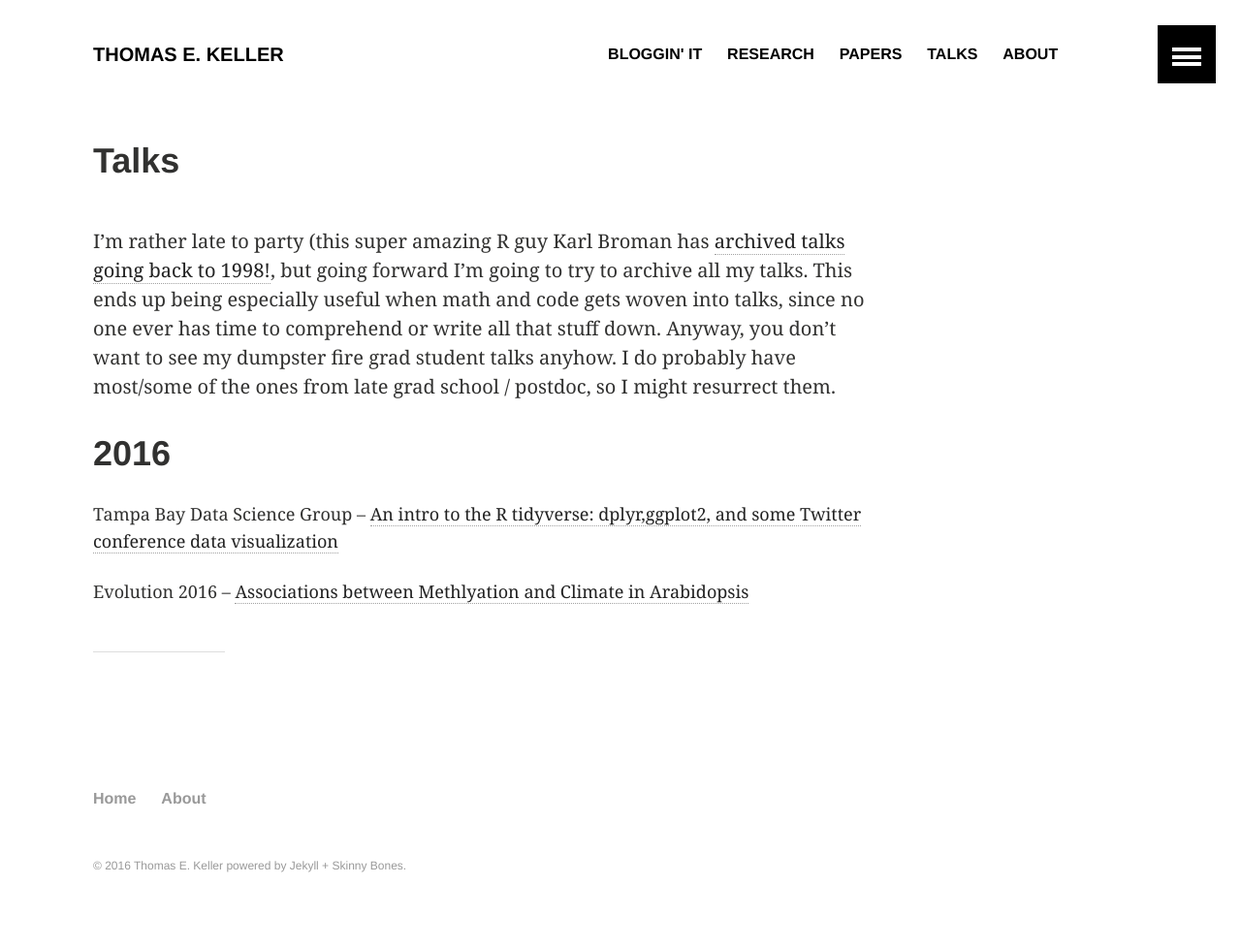
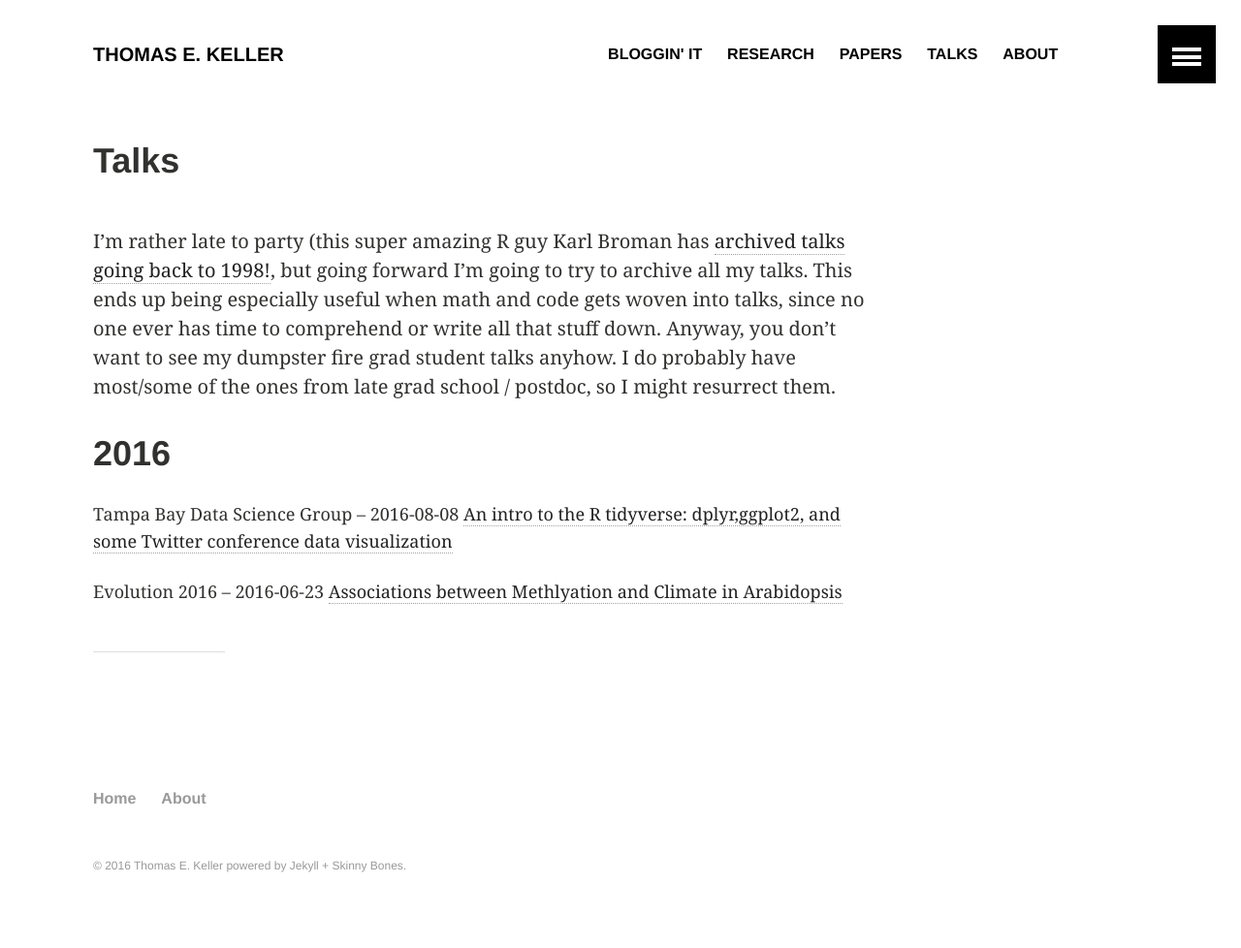
Before and after one commit to thomas-keller/thomas-keller.github.io, a Jekyll site: the page built from talks/index.md, in a window 1280 px wide. Shown: the whole page at 97% size. Built offline with Jekyll 4.4.1, drawn with Linux system fonts in a browser that asks for light colours.

Commit message:
updated talks again

```diff
--- a/talks/index.md
+++ b/talks/index.md
@@ -16,6 +16,6 @@ I'm rather late to party (this super amazing R guy Karl Broman has [archived tal
 
 # 2016
 
-Tampa Bay Data Science Group -- [An intro to the R tidyverse: dplyr,ggplot2, and some Twitter conference data visualization](intro_ggplot_twitter_conf_20160808.pdf)
+Tampa Bay Data Science Group -- 2016-08-08 [An intro to the R tidyverse: dplyr,ggplot2, and some Twitter conference data visualization](intro_ggplot_twitter_conf_20160808.pdf)
 
-Evolution 2016 -- [Associations between Methlyation and Climate in Arabidopsis](http://thomas-keller.github.io/talks/evolution2016_arab_meth_20160623.pdf)
+Evolution 2016 -- 2016-06-23 [Associations between Methlyation and Climate in Arabidopsis](http://thomas-keller.github.io/talks/evolution2016_arab_meth_20160623.pdf)
```
